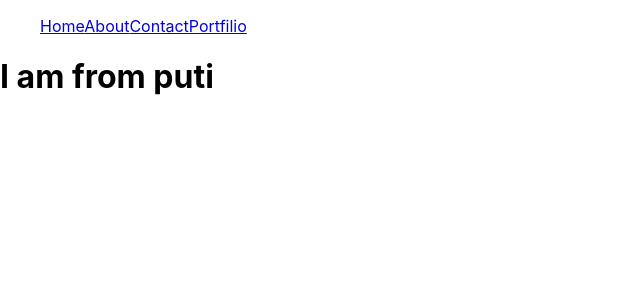
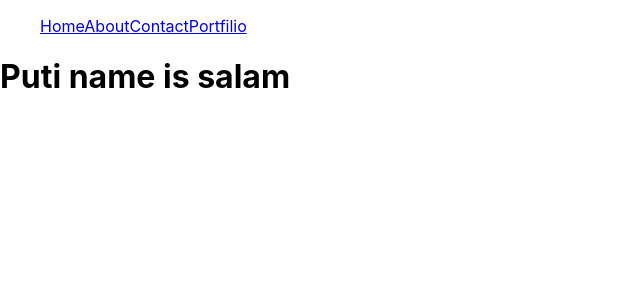
Before and after one commit to Masitbd/React_Application, a React (Create React App) app: page / in a window 1280 px wide. Shown: the top 300 px of the page, without its empty margins (0-640 px from the left). Built offline with nearby package versions, Linux system fonts and the light colour scheme.

Commit message:
react component tree use props

```diff
--- a/src/App.js
+++ b/src/App.js
@@ -9,7 +9,7 @@ import Son from "./components/Son";
 function App() {
   return (
     <div>
-      <Son />
+      <Son name="Puti name is salam" />
     </div>
   );
 }
--- a/src/components/Nati.js
+++ b/src/components/Nati.js
@@ -5,7 +5,7 @@ class Nati extends Component {
   render() {
     return (
       <div>
-        <Puti />
+        <Puti name={this.props.name} />
       </div>
     );
   }
--- a/src/components/Puti.js
+++ b/src/components/Puti.js
@@ -4,7 +4,7 @@ class Puti extends Component {
   render() {
     return (
       <div>
-        <h1>I am from puti</h1>
+        <h1>{this.props.name}</h1>
       </div>
     );
   }
--- a/src/components/Son.js
+++ b/src/components/Son.js
@@ -5,7 +5,7 @@ class Son extends Component {
   render() {
     return (
       <div>
-        <Nati />
+        <Nati name={this.props.name} />
       </div>
     );
   }
```
